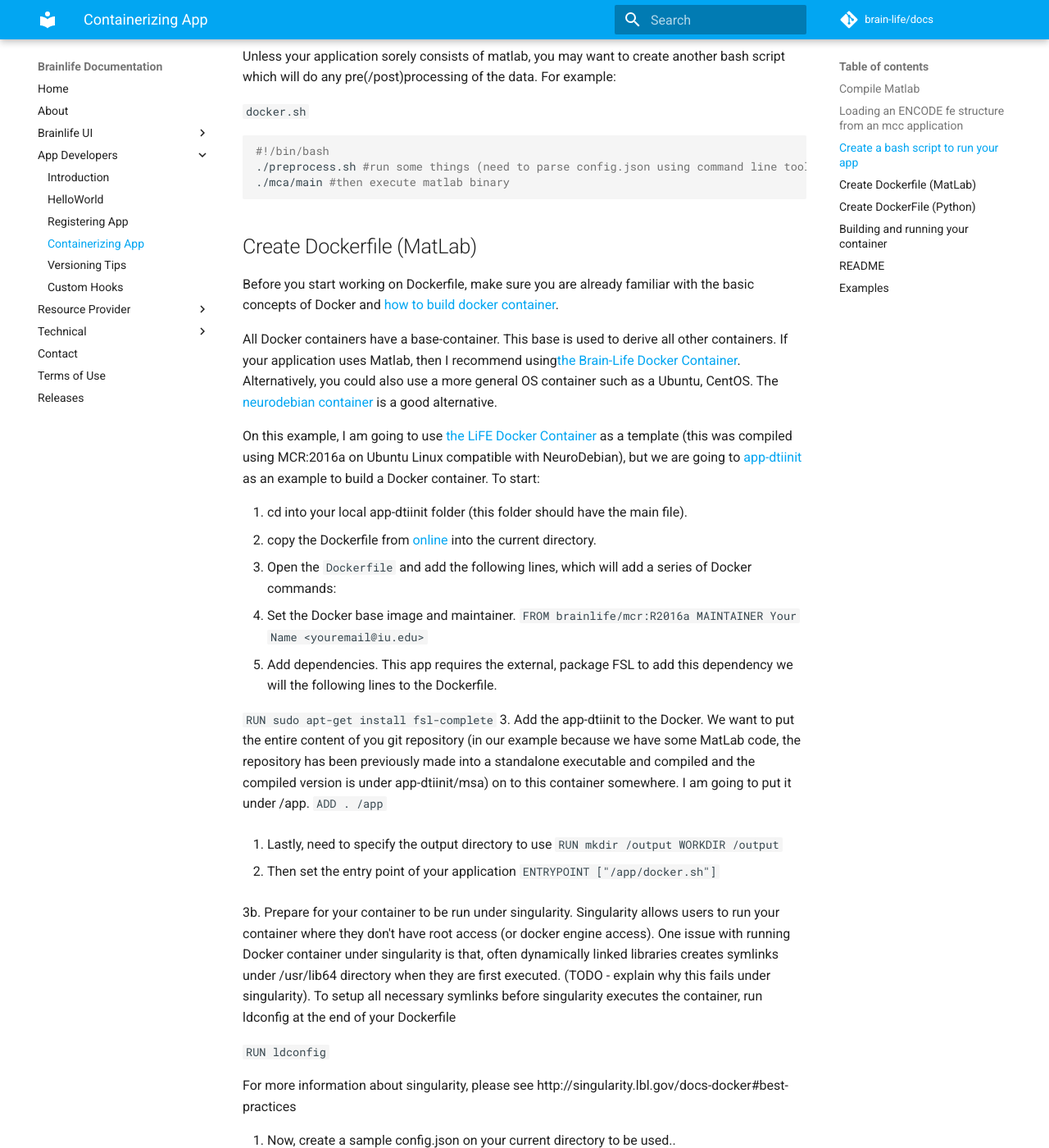
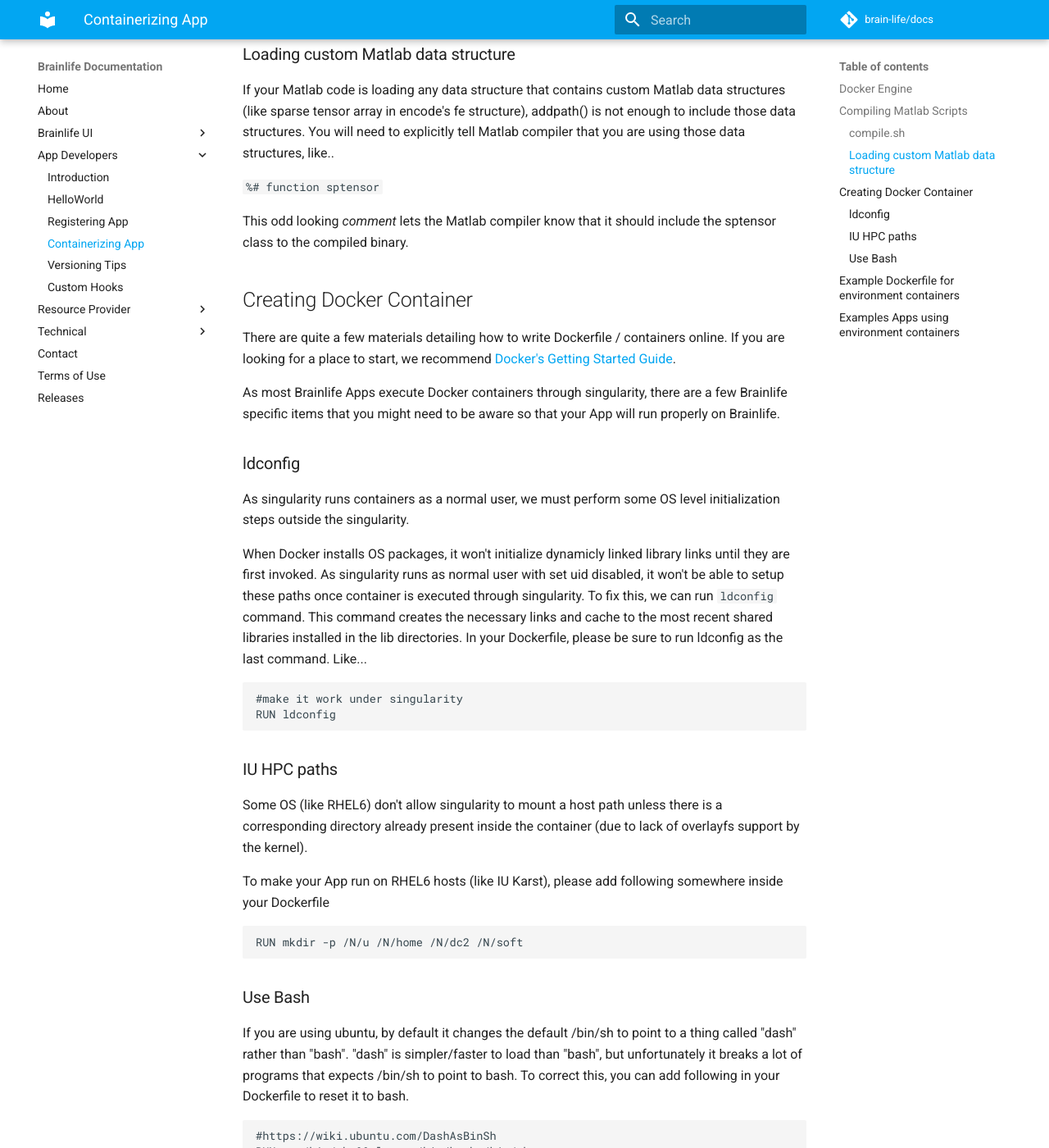
Before and after one commit to brainlife/docs, an MkDocs documentation site: the page built from docs/apps/container.md, in a window 1280 px wide and 1400 px high, scrolled down 2501 px. Shown: the whole window at 82% size. Built offline with MkDocs 1.6.1 and Material for MkDocs 9.7.7, drawn with Linux system fonts in a browser that asks for light colours; comment, search, counter and statistics services are not loaded; old or Windows-style settings are respelled for this version of MkDocs; some of the changed text lies outside the part shown.

Commit message:
updated containerize app page

````diff
--- a/docs/apps/container.md
+++ b/docs/apps/container.md
@@ -1,26 +1,36 @@
+# Containerizing App
 
-Docker is a software containerization tool that allow you to package your app and its dependencies into a portable "container". Once built, you can run it on any machine as long as it supports singularity regardless of the type of host OS, or host software installed.
+Docker is a software containerization tool that allow you to package your App and its dependencies into a portable *container* that can you can run on any machine that supports Docker engine, or singularity.
 
-Although you can create a fully functional standalone docker container for your app, normally we only need to containerize the application *dependendencies*. For Brainlife, we recommend not to include the main part of your app (your python or bash scripts that drives your application) on your container. Once you create container for you application *environment*, with singularity, your can use it to execute the most ideosyncratic parts of your app through it.
+Although you can create a fully functional standalone Docker container for your app, for Brainlife, we recommend to containerize only the App's *environment and the dependencies*, and not include the main part of your App (your python or Matlab scripts that drives your algorithm) on your container.
 
-You might also want to share the same *environment* container across multiple app that you want to run, or with other member of your lab who might be using a very similar set of software dependencies.
-!!! warning
-	If you do share your *environment* container, be sure to specify which version(tag) of the container you are using in your app. Like..
-	```
-	singularity exec -e docker://brainlife/mrtrix_on_mcr:1.0 ./ensembletracking.sh
-	```
+You can use singularity to run the most ideosyncratic parts of your App which can be stored and maintained inside your github repo and injected into an environment container at runtime. Like..
 
-	Without `1.0`, you won't know which version of the container you are executing which defeats the reproducibility of your app.
+```bash
+singularity exec -e docker://brainlife/dipy:0.13 ./app.py
+```
+
+In above example, I am using `brainlife/dipy:0.13` as an environment container, and running app.py which is stored locally (comes with the github repo for my App) and injected into my environment at runtime.
+
+You can even share the same Docker container across multiple Apps that you and your lab members maintain, but you should make sure to specify the container version ("0.13" in above example) so that your App won't be affected when the container gets updated.
+
+## Docker Engine
 
 To build a docker container, you need to [install Docker engine on your laptop](https://docs.docker.com/machine/install-machine/) or find a server that has docker engine installed that you can use. (Contact [Soichi](hayashis@iu.edu) if you need a help.)
 
 We assume you already have your Brainlife app hosted on Github, and you are making changes inside a cloned git repo on a machine with Docker engine.
 
-## Compile Matlab
+## Compiling Matlab Scripts
 
-To run your application through a container, all Matlab scripts need to be compiled to a binary format using the [`mcc` MatLab command](https://www.mathworks.com/help/compiler/mcc.html). You can create a script that runs something like following.
+> Skip this section if you are not using Matlab
 
-```
+Matlab code requires a matlab license to run. If you are App contains any Matlab code, it needs to be compiled to a binary format using [`mcc` command](https://www.mathworks.com/help/compiler/mcc.html) which allows you to execute your code without Matlab license. You will still need to run it against a special Matlab compiled runtime called *MCR* which can be distributed freely and does not require any license.
+
+You can create a script that compiles your matlab code.
+
+#### compile.sh
+
+```bash
 #!/bin/bash
 module load matlab/2017a
 
@@ -38,49 +48,41 @@
 
 ```
 
-This script generates a Matlab script called `build.m` and immediately executes it. `build.m` will setup the path and run Matlab command called `mcc` which does the actual compilation of your Matlab code and generates a binary that can be run without Matlab license. The generated binary still requires a few Matlab proprietary libraries called MCR. You can freely download MCR library from Matlab website, or use MCR container such as brainlife/mcr to execute your binary with.
+This script generates a Matlab script called `build.m` and immediately executes it. `build.m` will load Matlab paths and run Matlab command called `mcc` which actually compiles of your Matlab code into an executable binary that can run without Matlab license. The generated binary still requires a few Matlab proprietary libraries called MCR which can be download from Matlab website.
 
-You will need to adjust addpath() to include all of your dependencies that your application requires. "myapp" is the name of the matlab script that you use to execute your application. mcc commad will create a binary with the same name "myapp" inside the ./compiled directory.
+!!! note
+        Brainlife team has built a Docker MCR container [brainlife/mcr](https://hub.docker.com/r/brainlife/mcr/tags/) which can be used to execute your compiled Matlab code with singularity.
+
+For the sample build script above, you will need to adjust addpath() to include all of your Matlab dependencies that your Matlab script requires. `myapp` is the name of the matlab entry function that you use to execute your application. mcc command will create a binary with the same name `myapp` inside the ./compiled directory.
+
+A few other mcc options to note.
 
 * `-m ...` tells the name of the main entry function (in this case it's `main`) of your application (it reads your config.json and runs the whole application)
 * `-R -nodisplay` sets the command line options you'd normally pass when you run MatLab on the command line.
 * -d ...` tells where to output the generated binary. You should avoid writing it out to the application root directory; just to keep things organized.
+* If your app or your Matlab libraries access any non-Matlab script (any mexfiles, datafiles, models, templates, etc..) you will also need to include them by specifying its parent directory with `-a`. mcc will then include specified files/directories as part of your compiled binary and make it available to the compiled code as if it is loading from the host file system (similar to how Docker containerizes things). For example...
+        ```
+        mcc -m -R -nodisplay -a /N/u/hayashis/BigRed2/git/encode/mexfiles -d compiled myapp
+        ```
 
-If your app uses any MEX files (.c code) you will need to add an extra option (-a) to specify where those MEX files are stored. For example..
+* If you are using OpenMP, you will need to include libgomp1 library installed in your MCR container.
+* mcc compiled application can't run certain Matlab statements; like addpath. You will need to wrap some code with `if ~isdeployed` type statement to prevent it from getting executed.
 
-```
-mcc -m -R -nodisplay -a /N/u/hayashis/BigRed2/git/encode/mexfiles -d compiled myapp
-```
+!!! note
+        If you are loading any custom paths via startup.m, those paths may influence how your binary is compiled. At the moment, I don't know a good way to prevent it from loaded when you run build.m. The only workaround is to temporarly rename your startup.m to something else while you are compiling your code.s
 
-* You can use OpenMP to parallelize your application by using a container that has libgomp1 installed.
-* mcc compiled application can't run certain Matlab statements; like addpath(). You might need to create a stripped down version of the main function that does not include those statements (or wrap them inside `if not isdeployed` statement that gets executed only when you run it directly on Matlab) .
+### Loading custom Matlab data structure
 
-If you don't have MatLab installed on your local machine, then you can do the compliation on the machine that has Matlab installed, the build the docker container on your own machine.
-
-> NOTE. If you are loading any custom paths via startup.m, those paths may influence how your binary is compiled. At the moment, I don't know a good way to prevent it from loaded when you run build.m. The only workaround might be temporarly edit your startup.m to not include any addpath (or rename startup.m to startup.m.disabled) then run your compile script.
-
-## Loading an ENCODE fe structure from an mcc application
-
-If you are writing a function that will load a fe structure containing a sparse tensor array created by ENCODE, you need to add the following decorator above the load function:
+If your Matlab code is loading any data structure that contains custom Matlab data structures (like sparse tensor array in encode's fe structure), addpath() is not enough to include those data structures. You will need to explicitly tell Matlab compiler that you are using those data structures, like..
 
 `%# function sptensor`
 
-This lets the compiler know it should include the sptensor class, which `load()` does not use by default. If you do not include this, a warning will occur when you run the function stating the sptensor class was not found and it will load as an empty field.
+This odd looking *comment* lets the Matlab compiler know that it should include the sptensor class to the compiled binary.
 
-## Create a bash script to run your app
-
-Unless your application sorely consists of matlab, you may want to create another bash script which will do any pre(/post)processing of the data. For example:
-
-`docker.sh`
-```bash
-#!/bin/bash
-./preprocess.sh #run some things (need to parse config.json using command line tool like jq)
-./mca/main #then execute matlab binary
-```
-
+<!--
 ## Create Dockerfile (MatLab)
 
-Before you start working on Dockerfile, make sure you are already familiar with the basic concepts of Docker and [how to build docker container](https://docs.docker.com/engine/reference/builder/).
+Before you start working on Dockerfile, make sure you are already familiar with the basic concepts of Docker and [how to build a docker container](https://docs.docker.com/engine/reference/builder/).
 
 All Docker containers have a base-container. This base is used to derive all other containers. If your application uses Matlab, then I recommend using[the Brain-Life Docker Container](https://hub.docker.com/r/brainlife/mcr/). Alternatively, you could also use a more general OS container such as a Ubuntu, CentOS. The [neurodebian container](https://store.docker.com/images/63dbd2e1-f29e-498b-8b16-1477770ae733?tab=description) is a good alternative.
 
@@ -166,6 +168,7 @@
 Do something similar for building the container into its own build.sh file.
 
 ## Create DockerFile (Python)
+
 There are a few differences between the Matlab and Python versions of DockerFile. Namely the version and dependencies. While the Matlab one will show how to create one from an existing DockerFile, this part will show how to create a DockerFile from scratch. Please remember to install Docker before continuing.
 
 1. In the folder of your Brain-Life application. Create a file called DockerFile.
@@ -284,7 +287,57 @@
 
 Once you know that your container works, you should push your container to docker hub and update the README of your git repo to include instructions on how to run your container.
 
-## Examples
+-->
+
+## Creating Docker Container
+
+There are quite a few materials detailing how to write Dockerfile / containers online. If you are looking for a place to start, we recommend [Docker's Getting Started Guide](https://docs.docker.com/get-started/).
+
+As most Brainlife Apps execute Docker containers through singularity, there are a few Brainlife specific items that you might need to be aware so that your App will run properly on Brainlife.
+
+### ldconfig
+
+As singularity runs containers as a normal user, we must perform some OS level initialization steps outside the singularity.
+
+When Docker installs OS packages, it won't initialize dynamicly linked library links until they are first invoked. As singularity runs as normal user with set uid disabled, it won't be able to setup these paths once container is executed through singularity. To fix this, we can run `ldconfig` command. This command creates the necessary links and cache to the most recent shared libraries installed in the lib directories. In your Dockerfile, please be sure to run ldconfig as the last command. Like...
+
+```
+#make it work under singularity
+RUN ldconfig
+```
+
+### IU HPC paths
+
+Some OS (like RHEL6) don't allow singularity to mount a host path unless there is a corresponding directory already present inside the container (due to lack of overlayfs support by the kernel).
+
+To make your App run on RHEL6 hosts (like IU Karst), please add following somewhere inside your Dockerfile
+
+```
+RUN mkdir -p /N/u /N/home /N/dc2 /N/soft
+```
+
+### Use Bash
+
+If you are using ubuntu, by default it changes the default /bin/sh to point to a thing called "dash" rather than "bash". "dash" is simpler/faster to load than "bash", but unfortunately it breaks a lot of programs that expects /bin/sh to point to bash. To correct this, you can add following in your Dockerfile to reset it to bash.
+
+```
+#https://wiki.ubuntu.com/DashAsBinSh
+RUN rm /bin/sh && ln -s /bin/bash /bin/sh
+```
+
+Now, your container should be ready to GO!
+
+## Example Dockerfile for environment containers
+
+* [brain-life/app-dipy-workflows](https://github.com/brain-life/app-dipy-workflows/blob/master/Dockerfile)
+* [brain-life/docker-mcr](https://github.com/brain-life/docker-mcr)
+
+## Examples Apps using environment containers
+
+* [github brain-life/app-freesurfer](https://github.com/brain-life/app-freesurfer)
+* [github brain-life/app-wmaSeg](https://github.com/brain-life/app-wmaSeg)
+
+<!--
 
 Matlab App Exmple
 
@@ -294,3 +347,5 @@
 Dipy (python) App Example
 
 * [github brain-life/app-dipy-workflows](https://github.com/brain-life/app-dipy-workflows)
+
+-->
````
Also changed, not shown: docs/apps/customhooks.md (+2 -2 lines), docs/apps/register.md (+1 -1 lines), docs/contact.md (+8 -5 lines).
